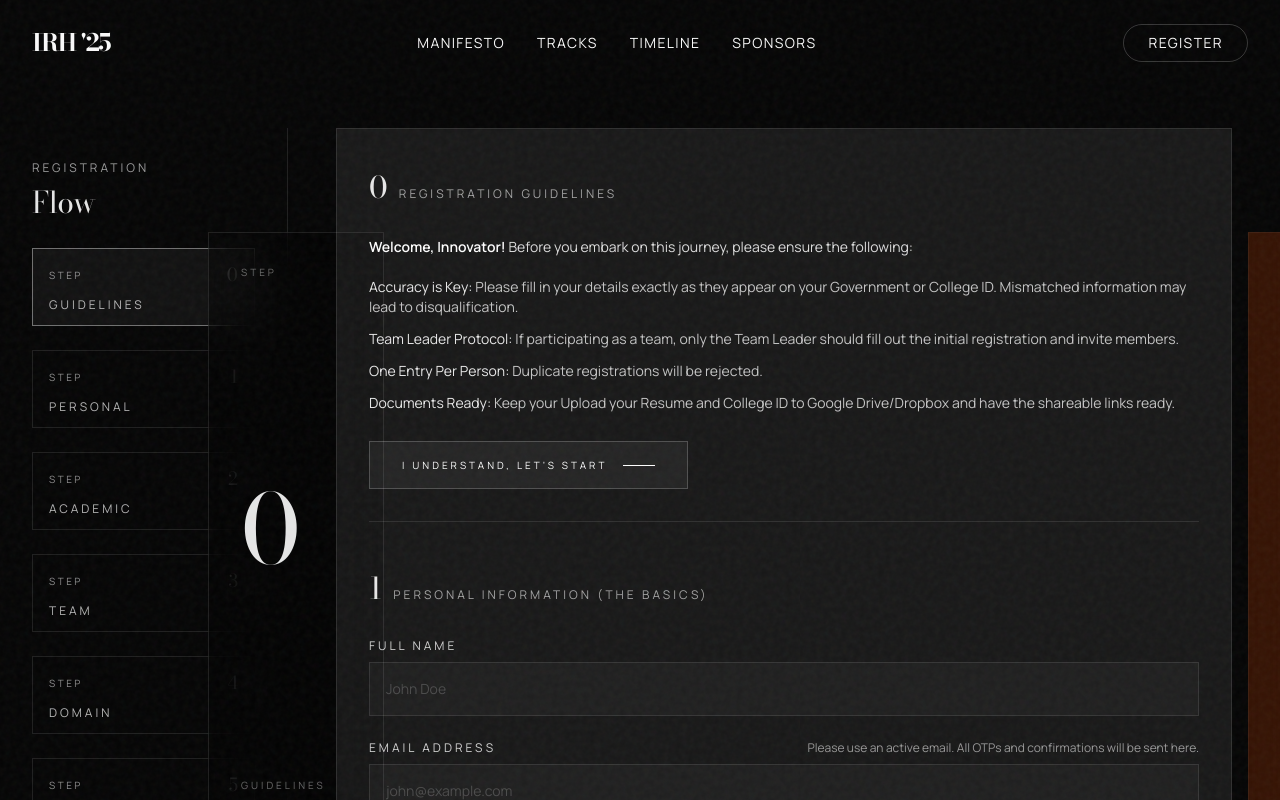
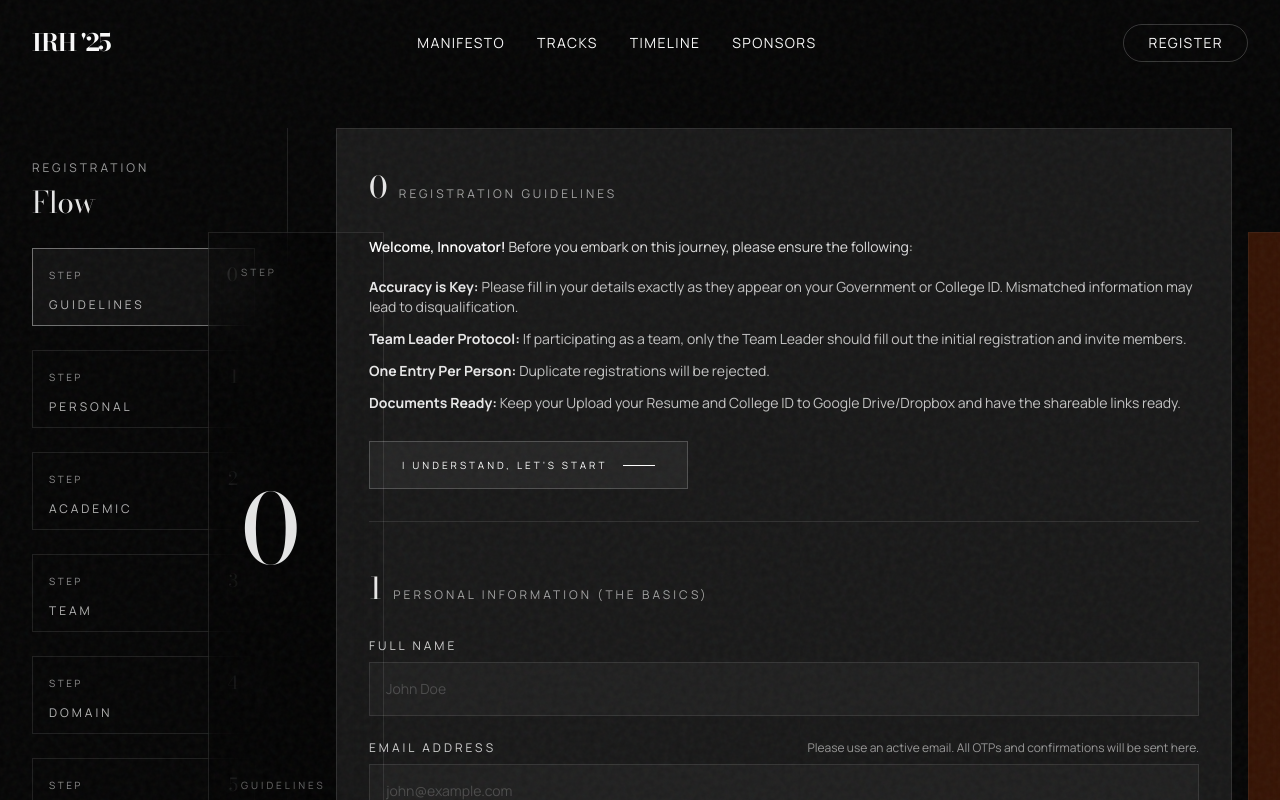
Before and after one commit to Shubh6665/IndoRussia-Hackathon, a Next.js app: page /register in a window 1280 px wide. Shown: the top 800 px of the page. Built offline with nearby package versions, Linux system fonts and the light colour scheme.

Commit message:
added bold

```diff
--- a/components/register/RegistrationExperience.tsx
+++ b/components/register/RegistrationExperience.tsx
@@ -656,21 +656,21 @@ export default function RegistrationExperience() {
 
                     <div className="space-y-3">
                       <p>
-                        <span className="text-white/90">Accuracy is Key:</span>{" "}
+                        <span className="text-white/90 font-bold">Accuracy is Key:</span>{" "}
                         Please fill in your details exactly as they appear on your Government
                         or College ID. Mismatched information may lead to disqualification.
                       </p>
                       <p>
-                        <span className="text-white/90">Team Leader Protocol:</span>{" "}
+                        <span className="text-white/90 font-bold">Team Leader Protocol:</span>{" "}
                         If participating as a team, only the Team Leader should fill out the
                         initial registration and invite members.
                       </p>
                       <p>
-                        <span className="text-white/90">One Entry Per Person:</span> Duplicate
+                        <span className="text-white/90 font-bold">One Entry Per Person:</span> Duplicate
                         registrations will be rejected.
                       </p>
                       <p>
-                        <span className="text-white/90">Documents Ready:</span> Keep your
+                        <span className="text-white/90 font-bold">Documents Ready:</span> Keep your
 Upload your Resume and College ID to Google Drive/Dropbox and have the shareable links ready.
                       </p>
                     </div>
```
